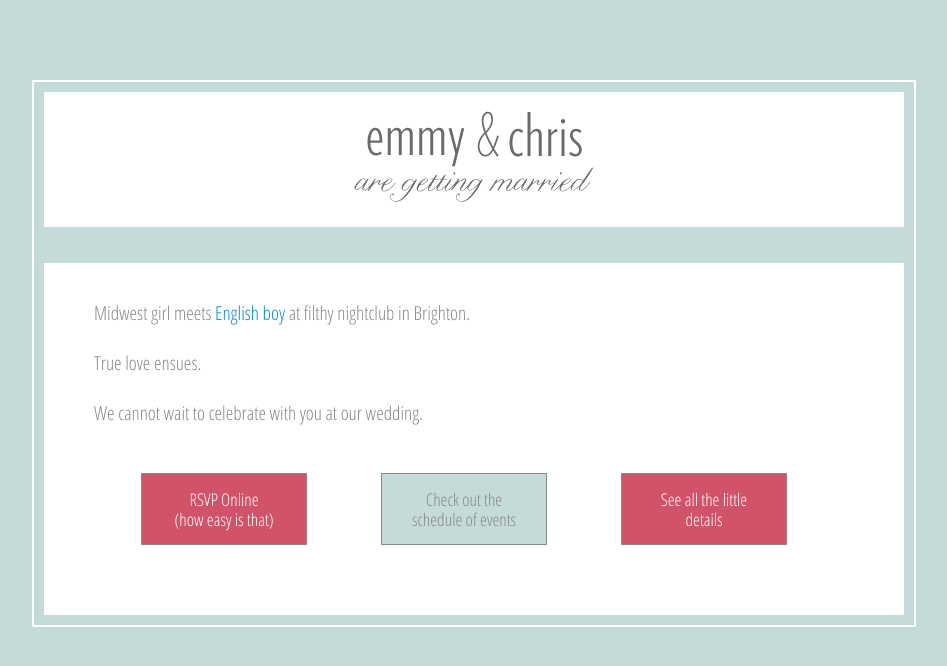
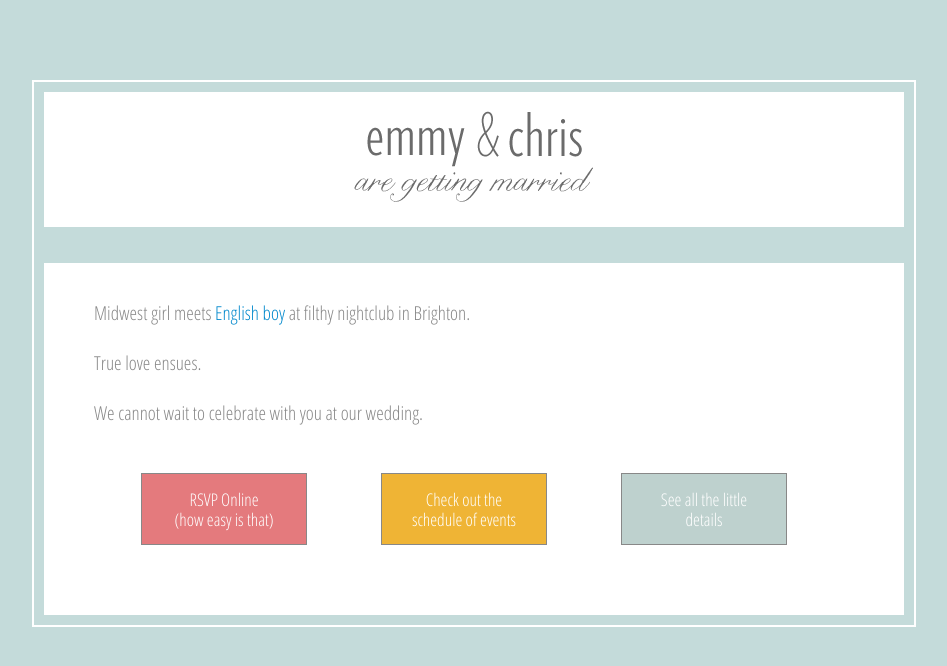
Before and after one commit to vlandham/chrisandemmy, a Jekyll site: the page built from index.html, in a window 1280 px wide. Shown: the top 666 px of the page, without its empty margins (166-1113 px from the left). Built offline with Jekyll 4.4.1, drawn with Linux system fonts in a browser that asks for light colours; Markdown is read by kramdown in place of the engine named in the settings.

Commit message:
more color. more chris

```diff
--- a/chris.html
+++ b/chris.html
@@ -12,3 +12,6 @@ title: Chris
 <p class="center"><img class="center" src="img/chris.jpg"/></p>
 
 <br/></br/>
+
+<h2 class="center">call him what you want. he's emmy's favorite person in the world.</h2>
+<br/></br/>
--- a/css/style.css
+++ b/css/style.css
@@ -229,7 +229,18 @@ h1,h2,h3 {
 }
 
 .pink {
-  background-color:#D1536A;
+  /* background-color:#D1536A; */
+  background-color:#E47A7D;
+  color:white;
+}
+
+.yellow {
+  background-color:#EFB435;
+  color:white;
+}
+
+.blue {
+  background-color:#BED1CE;
   color:white;
 }
 
--- a/index.html
+++ b/index.html
@@ -17,9 +17,9 @@ title: Home
     <a href="/rsvp.html" class="ebtn pink">RSVP Online<br/><span id="rsvp_easy">(how easy is that)</span></a>
   </div>
   <div class="span3">
-    <a href="/schedule.html" class="ebtn">Check out the schedule of events</a>
+    <a href="/schedule.html" class="ebtn yellow">Check out the schedule of events</a>
   </div>
   <div class="span3">
-    <a href="/info.html" class="ebtn pink">See all the little details</a>
+    <a href="/info.html" class="ebtn blue">See all the little details</a>
   </div>
 </div>
```
Also changed, not shown: _layouts/default.html (+0 -18 lines).
